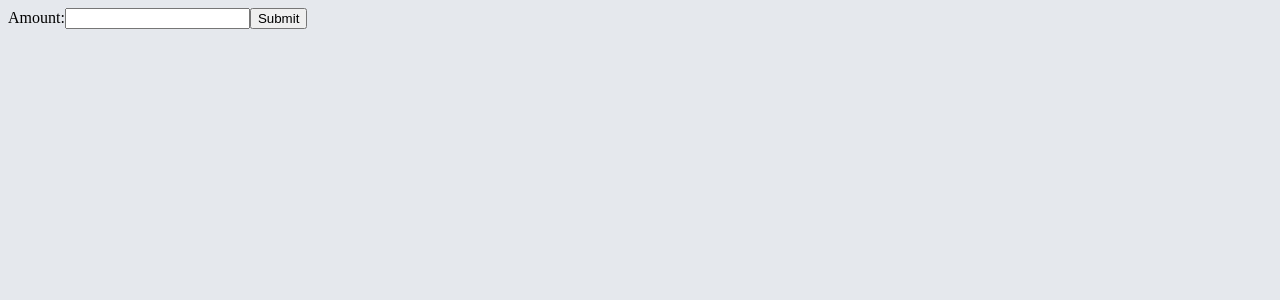
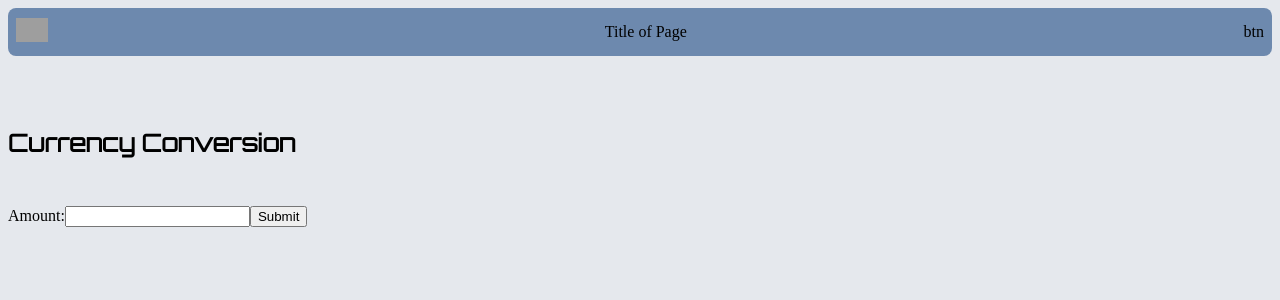
Before and after one commit to BrianKendalBucek/budgie, a React (Create React App) app: page /converter in a window 1280 px wide. Shown: the top 300 px of the page. Built offline with nearby package versions, Linux system fonts and the light colour scheme; grey boxes are pictures that could not be loaded.

Commit message:
Small changes to Currency Coverter styles

```diff
--- a/src/components/Converter/Converter.js
+++ b/src/components/Converter/Converter.js
@@ -1,13 +1,18 @@
 import React from 'react';
+import Header from '../Header/Header';
 import './Converter.scss';
 
 export function Converter() {
 
+
   return (
-    <>
+    <div>
+      <Header />
+      <h2>Currency Conversion</h2>
       {/* <div className="primary-amount"> */}
       {/* show input amount centered */}
       {/* </div> */}
+      <div>
         <div className='primary-currency'>
           {/* show input currency */}
         </div>
@@ -26,7 +31,8 @@ export function Converter() {
             <input type="submit" value="Submit"></input>
           </form>
         </div>
-    </>
+      </div>
+    </div>
   )
 
 }
--- a/src/components/Converter/Converter.scss
+++ b/src/components/Converter/Converter.scss
@@ -0,0 +1,7 @@
+@import "src/_constant.scss";
+
+h2 {
+  margin-top: 3em;
+  margin-bottom: 2em;
+  font-family: $titleFont;
+}
```
Also changed, not shown: src/components/Header/Header.js (+2 -12 lines), src/index.js (+0 -12 lines). Lines whose indentation alone changed are shown as unchanged.
